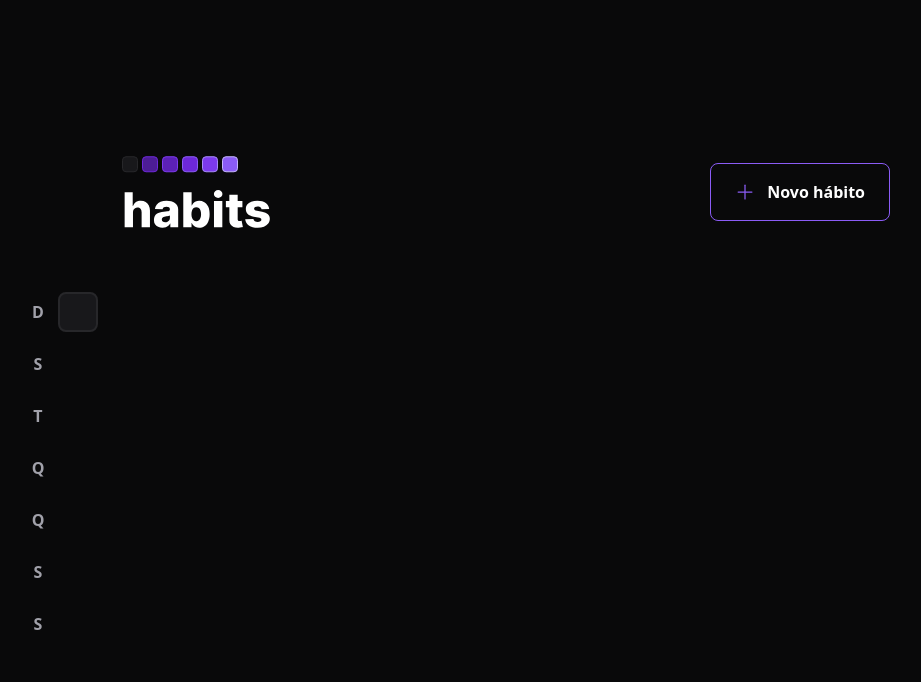
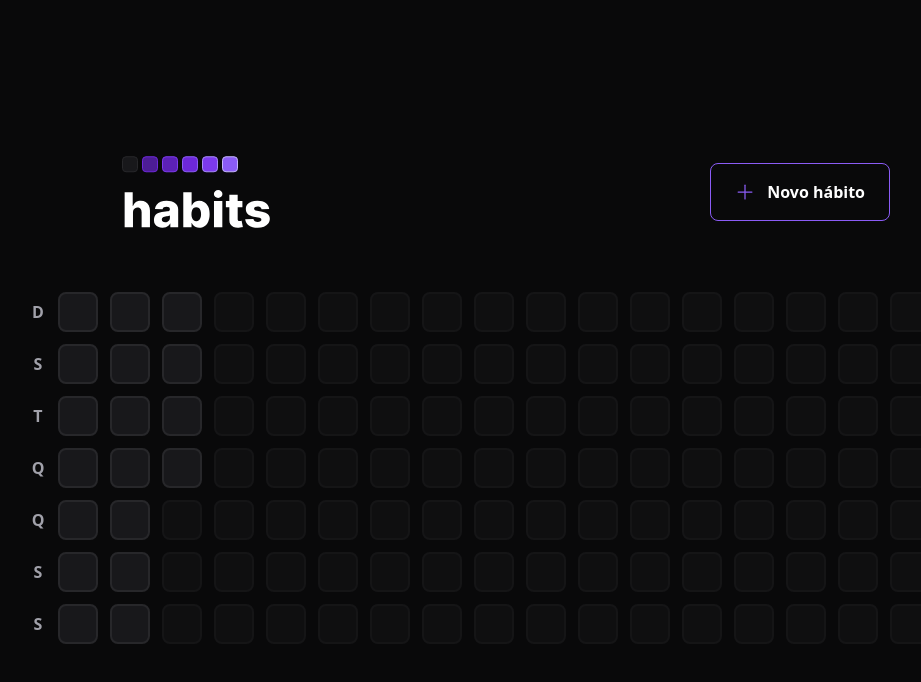
Before and after one commit to luizsmatos/habits-web, a React (Vite) app: page / in a window 1280 px wide. Shown: the top 682 px of the page, without its empty margins (134-1055 px from the left). Built offline with nearby package versions, Linux system fonts and the light colour scheme.

Commit message:
feat(SummaryTable): implements generateDatesFromYearBeginning

```diff
--- a/src/components/SummaryTable.tsx
+++ b/src/components/SummaryTable.tsx
@@ -1,6 +1,12 @@
+import { generateDatesFromYearBeginning } from '../utils/generate-dates-from-year-beginning';
 import { HabitDay } from './HabitDay';
 
 const weekDays = ['D', 'S', 'T', 'Q', 'Q', 'S', 'S'];
+
+const summaryDates = generateDatesFromYearBeginning();
+
+const minimumSummaryDatesSize = 18 * 7; // weeks
+const amountOfDaysToFill = minimumSummaryDatesSize - summaryDates.length;
 
 export function SummaryTable() {
   return (
@@ -19,7 +25,19 @@ export function SummaryTable() {
       </div>
 
       <div className='grid grid-rows-7 grid-flow-col gap-3'>
-        <HabitDay />
+        {summaryDates.map((date) => {
+          return <HabitDay key={date.toString()} />;
+        })}
+
+        {amountOfDaysToFill > 0 &&
+          Array.from({ length: amountOfDaysToFill }).map((_, i) => {
+            return (
+              <div
+                key={`${i}-${Math.random()}`}
+                className='w-10 h-10 bg-zinc-900 border-2 border-zinc-800 rounded-lg opacity-40 cursor-not-allowed'
+              ></div>
+            );
+          })}
       </div>
     </div>
   );
```
